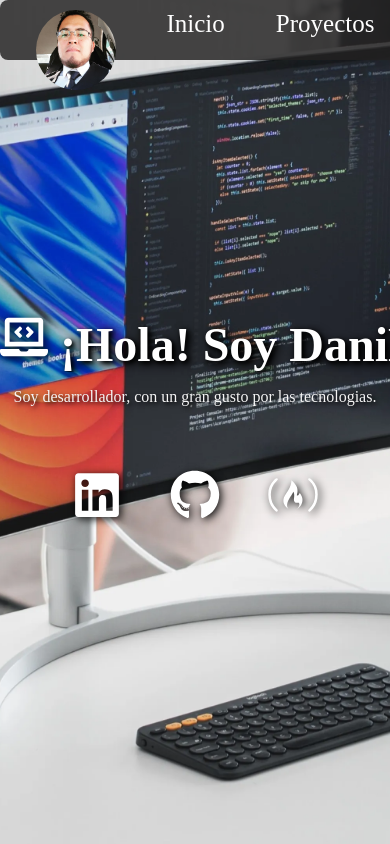
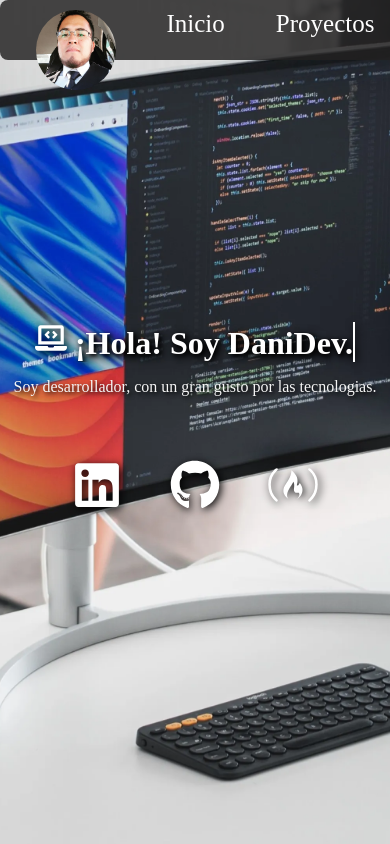
Before and after one commit to Torao403/portafolio, a React (Vite) app: page / in a window 390 px wide. Shown: the top 844 px of the page. Built offline with nearby package versions, Linux system fonts and the light colour scheme.

Commit message:
tamaño del titulo

```diff
--- a/src/componentes/bienvenida/welcome.module.css
+++ b/src/componentes/bienvenida/welcome.module.css
@@ -67,7 +67,7 @@
 @media (max-width: 600px) {
 
   .title{
-    font-size:3rem;
+    font-size:2rem;
   }
 
   .description{
--- a/src/componentes/bienvenida/welcome.tsx
+++ b/src/componentes/bienvenida/welcome.tsx
@@ -27,7 +27,8 @@ const Welcome: React.FC = () => {
 
     return (
         <section className={styles.welcomeSection}>
-            <h1 className={styles.title}><FaLaptopCode /> {text}</h1>
+            <h1 className={styles.title}><FaLaptopCode />
+             {text}</h1>
             <p className={styles.description}>
                 Soy desarrollador, con un gran gusto por las tecnologias.
             </p>
```
